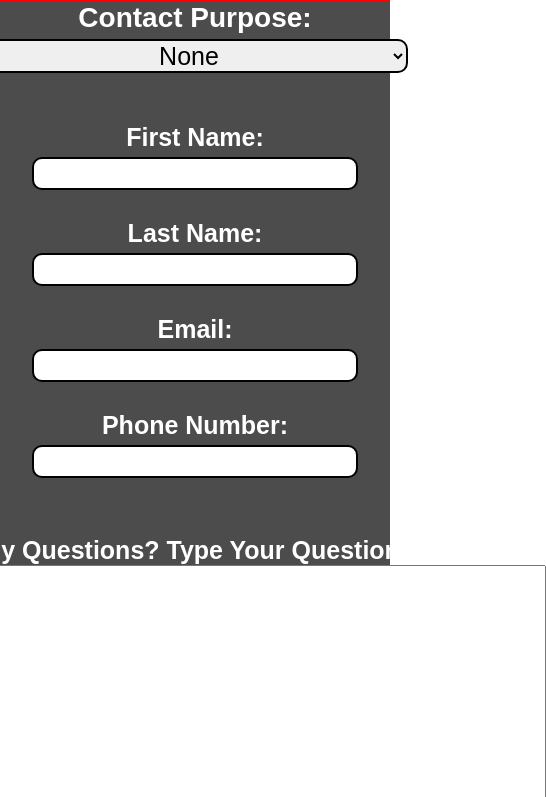
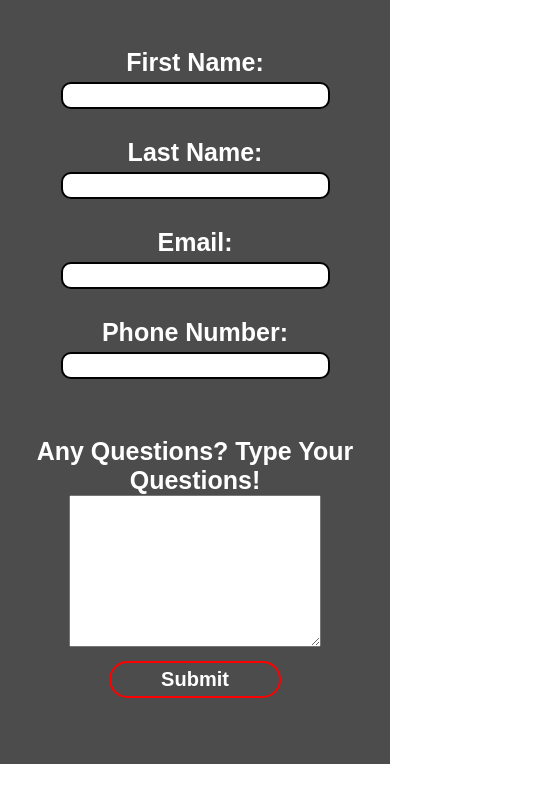
Before and after one commit to Pandega27/COSC2539_Group5_RMIT-Campus-Map, a website: page contactus.html in a window 390 px wide. Shown: the part 259-1056 px from the top of the page, 546 px wide, since content can reach past the window. After the commit the page ends 1023 px from the top, so only its background shows below. Drawn offline with Linux system fonts and the light colour scheme.

Commit message:
Add files via upload

```diff
--- a/style.css
+++ b/style.css
@@ -662,7 +662,7 @@
 }
 
 @media screen and (max-width: 415px) and (min-width: 345px) {
-  .nav-links {
+.nav-links {
     flex: 1;
     text-align: right;
 }
@@ -711,6 +711,12 @@
 height: 520px;
 background-image: url(image/building\ cover1.png);
 background-position-x: center;
+}
+.header h1{
+  font-size: 30px;
+  margin-right: auto;
+  margin-left: auto;
+  margin-top: 5%;
 }
 .hero-btn2{
   font-size: 20px;
@@ -791,7 +797,7 @@
   margin: auto;
   text-align: center;
   padding-top: 50px;
-  background-image: linear-gradient(rgba(0,0,0,0.7),rgba(0,0,0,0.7)),url(image/Building.png);
+  background-image: linear-gradient(rgba(0,0,0,0.7),rgba(0,0,0,0.7)),url(image/building.png);
   background-size: cover;
   border-radius: 10px;
 }
@@ -892,6 +898,46 @@
 line-height: 1.5;
 font-size: 15px;
 }
+.option{
+  color: white;
+  text-align: center;
+  font-size: 28px;
+  font-weight: bold;
+  margin-top: 50px;
+  display: grid;
+  align-items: center;
+  justify-content: center;
+}
+#contact{
+  font-size: 20px;
+  border: 2px solid;
+  border-radius: 10px;
+  text-align: center;
+  margin-top: 5px;
+}
+.option1{
+  color: white;
+  text-align: center;
+  font-size: 25px;
+  font-weight: bold;
+  margin-top: 50px;
+  display: grid;
+  align-items: center;
+  justify-content: center;
+}
+#name{
+  font-size: 20px;
+  border: 2px solid;
+  border-radius: 10px;
+  text-align: center;
+  margin-top: 5px;
+}
+#text{
+  height: 150px;
+  width: 250px;
+  font-size: 20px;
+}
+
 .footer h2{
   color: white;
   font-size: 20px;
@@ -961,7 +1007,7 @@
   width: 250px;
 }
 .head{
-  height: 60vh;
+  height: 520px;
   background-image: url(image/building\ cover1.png);
   background-position-x: center;
 }
@@ -984,10 +1030,11 @@
   left: 50%;
   transform: translate(-50%, -50%);
   text-align: center;
+  top: 55%;
 }
 .text-box h1 {
   font-size: 35px;
-  margin-top: 5%;
+  margin-top: 10%;
   margin-bottom: 5%;
 }
 .text-box p {
```
